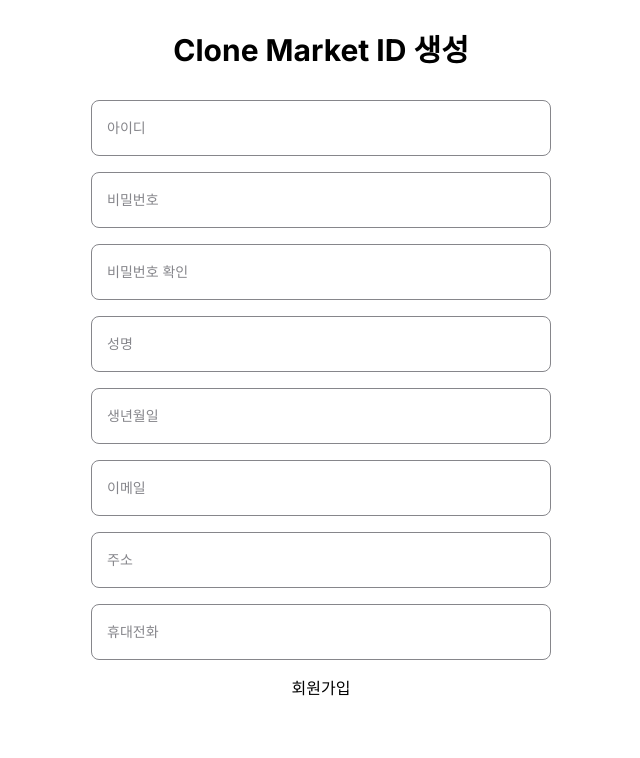
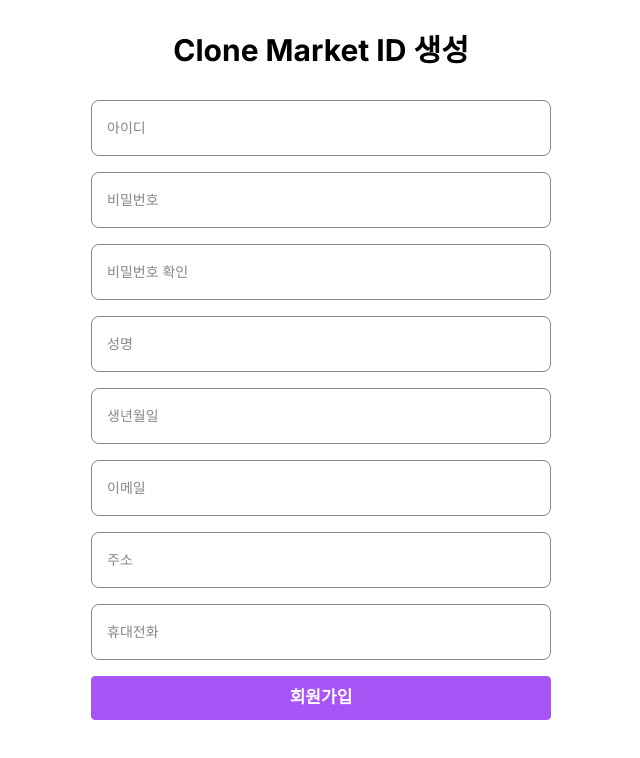
Before and after one commit to 0dytpq0/Clone-Market, a Next.js app: page /user/signup in a window 1280 px wide. Shown: the top 758 px of the page, without its empty margins (319-959 px from the left). Built offline with nearby package versions, Linux system fonts and the light colour scheme.

Commit message:
feat : 회원가입 구현 완료

```diff
--- a/src/components/molecules/SignupForm.tsx
+++ b/src/components/molecules/SignupForm.tsx
@@ -5,6 +5,7 @@
 import { Validator } from "@/utils/validateSignup";
 import { useRouter } from "next/navigation";
 import { useState } from "react";
+import Button from "../atom/Button";
 import Input from "../atom/Input";
 
 function SignupForm() {
@@ -148,7 +149,9 @@
           formType="signup"
           required
         />
-        <button type="submit">회원가입</button>
+        <Button type="submit" size={"lg"}>
+          회원가입
+        </Button>
       </form>
     </div>
   );
```
